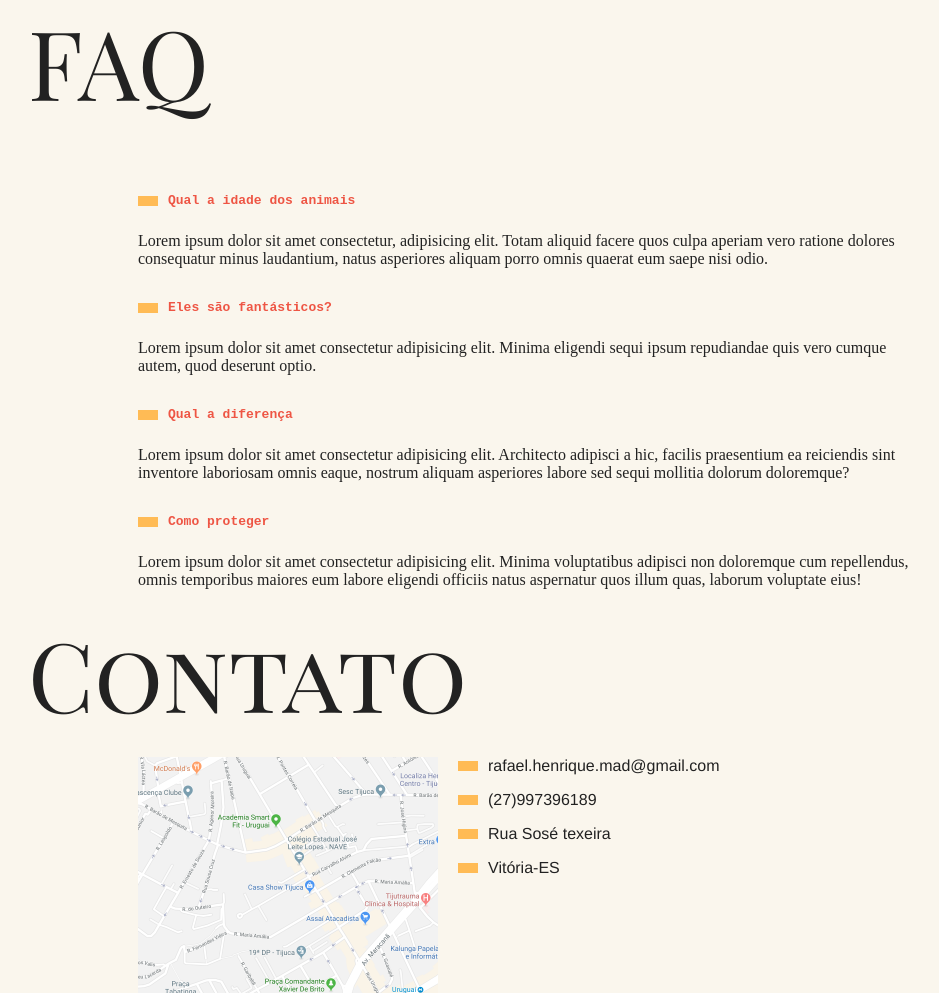
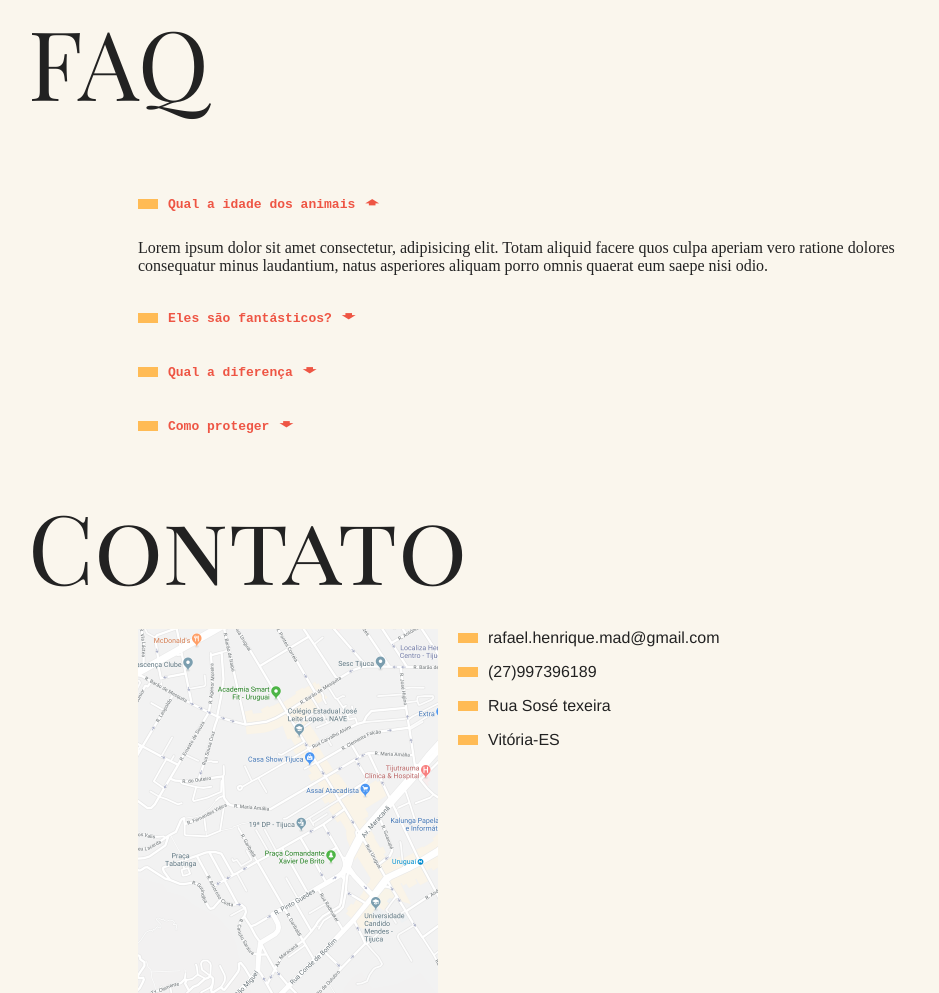
Before and after one commit to rhmadeira/animais-fantasicos, a plain HTML site: page index.html in a window 1280 px wide. Shown: the part 736-1729 px from the top of the page, without its empty margins (162-1101 px from the left). Drawn offline with Linux system fonts and the light colour scheme.

Commit message:
Accordion List
Implementando accordion list as nossas perguntas do faq

```diff
--- a/css/style.css
+++ b/css/style.css
@@ -87,25 +87,6 @@
   margin-bottom: 3rem;
 }
 
-/* Navegação por tab */
-.js .js-tabcontent{
-  display: none;
-}
-.js .js-tabcontent.ativo{
-  display: block !important;
-  animation: show .5s forwards;
-}
-@keyframes show{
-  from {
-    opacity: 0;
-    transform: translate3d(-30px, 0, 0);
-  }
-  to {
-    opacity: 1;
-    transform: translate3d(0, 0, 0);
-  }
-}
-
 .faq-lista{
   grid-column: 2/4;
 }
@@ -116,7 +97,7 @@
   margin-bottom: 1.5rem;
   color: #e54;
   display: grid;
-  grid-template-columns: auto 1fr;
+  grid-template-columns: 20px max-content auto;
   align-items: center;
   gap: 10px;
 }
@@ -182,6 +163,7 @@ body{
 .mapa{
   grid-column: 1/3;
 }
+
 .grid-section h1{
 font-size: 3rem;
 }
@@ -244,3 +226,51 @@ a
   text-decoration: none;
   color: inherit;
 }
+
+
+
+/* Navegação por tab */
+.js .js-tabcontent{
+  display: none;
+}
+.js .js-tabcontent.ativo{
+  display: block !important;
+  animation: show .5s forwards;
+}
+@keyframes show{
+  from {
+    opacity: 0;
+    transform: translate3d(-30px, 0, 0);
+  }
+  to {
+    opacity: 1;
+    transform: translate3d(0, 0, 0);
+  }
+}
+
+/* Navegação Accordion list*/
+.js .js-faq-dd{
+  display: none;
+}
+.js-accordion dt::after{
+  content: "🡃";
+}
+.js-accordion dt.comeDown::after{
+  content: "🡁"
+}
+
+.js-faq-dd.comeDown{
+display:block;
+animation: slideDown .5s forwards;
+}
+
+@keyframes slideDown{
+  from {
+    opacity: 0;
+    max-height: 0;
+  }
+  to {
+    opacity: 1;
+    max-height: 200px;
+  }
+}
--- a/index.html
+++ b/index.html
@@ -173,22 +173,22 @@
 
     <h1 class="titulo">FAQ</h1>
 
-    <dl class="faq-lista">
+    <dl class="faq-lista js-accordion">
       <dt>Qual a idade dos animais</dt>
-      <dd>Lorem ipsum dolor sit amet consectetur, adipisicing elit. Totam aliquid facere quos culpa aperiam vero ratione
+      <dd class="js-faq-dd">Lorem ipsum dolor sit amet consectetur, adipisicing elit. Totam aliquid facere quos culpa aperiam vero ratione
         dolores consequatur minus laudantium, natus asperiores aliquam porro omnis quaerat eum saepe nisi odio.</dd>
 
       <dt>Eles são fantásticos?</dt>
-      <dd>Lorem ipsum dolor sit amet consectetur adipisicing elit. Minima eligendi sequi ipsum repudiandae quis vero
+      <dd class="js-faq-dd">Lorem ipsum dolor sit amet consectetur adipisicing elit. Minima eligendi sequi ipsum repudiandae quis vero
         cumque autem, quod deserunt optio.</dd>
 
       <dt>Qual a diferença</dt>
-      <dd>Lorem ipsum dolor sit amet consectetur adipisicing elit. Architecto adipisci a hic, facilis praesentium ea
+      <dd class="js-faq-dd">Lorem ipsum dolor sit amet consectetur adipisicing elit. Architecto adipisci a hic, facilis praesentium ea
         reiciendis sint inventore laboriosam omnis eaque, nostrum aliquam asperiores labore sed sequi mollitia dolorum
         doloremque?</dd>
 
       <dt>Como proteger</dt>
-      <dd>Lorem ipsum dolor sit amet consectetur adipisicing elit. Minima voluptatibus adipisci non doloremque cum
+      <dd class="js-faq-dd">Lorem ipsum dolor sit amet consectetur adipisicing elit. Minima voluptatibus adipisci non doloremque cum
         repellendus, omnis temporibus maiores eum labore eligendi officiis natus aspernatur quos illum quas, laborum
         voluptate eius!</dd>
     </dl>
--- a/js/script.js
+++ b/js/script.js
@@ -1,11 +1,13 @@
+function initTabNav() {
+
   const tabMenu = document.querySelectorAll('.js-tabmenu li')
   const tabContent = document.querySelectorAll('.js-tabcontent')
 
-if(tabMenu.length && tabContent.length){
+  if (tabMenu.length && tabContent.length) {
 
     tabContent[0].classList.add("ativo")
 
-function activeTab(index){
+    function activeTab(index) {
       tabContent.forEach(section => section.classList.remove("ativo"))
       tabContent[index].classList.add("ativo")
     }
@@ -14,3 +16,25 @@ tabMenu.forEach((item, index) => {
       item.addEventListener("click", () => activeTab(index))
     })
   }
+}
+initTabNav();
+
+function initAcordion() {
+  const questions = document.querySelectorAll(".js-accordion dt")
+
+  if (questions.length) {
+
+    questions[0].classList.add("comeDown")
+    questions[0].nextElementSibling.classList.add("comeDown")
+
+
+    function activeAccordion() {
+      this.nextElementSibling.classList.toggle("comeDown")
+      this.classList.toggle("comeDown")
+    }
+
+    questions.forEach(item => item.addEventListener("click", activeAccordion))
+  }
+
+}
+initAcordion()
```
Lines whose indentation alone changed are shown as unchanged.
